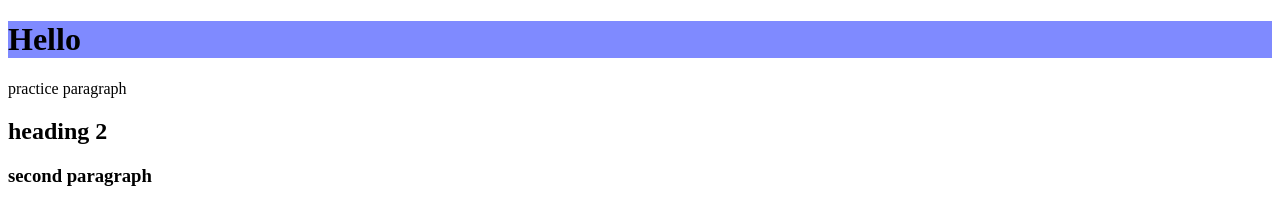
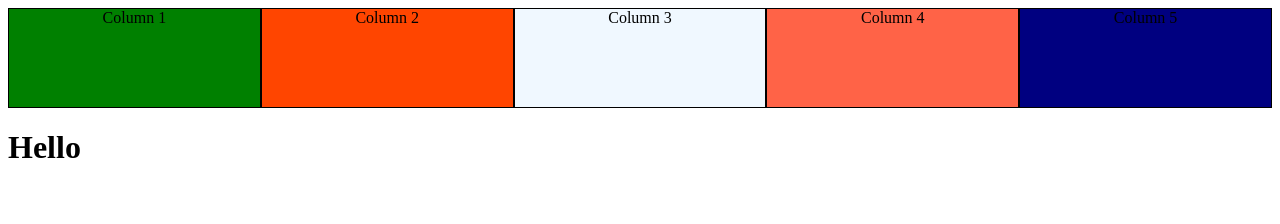
Before and after one commit to EHandy20/github-practice, a plain HTML site: page index.html in a window 1280 px wide. Drawn offline with Linux system fonts and the light colour scheme.

Commit message:
practice with columns

```diff
--- a/css/styles.css
+++ b/css/styles.css
@@ -1,3 +1,34 @@
-h1 {
-    background-color: #7f8aff;
+* {
+    box-sizing: border-box;
 }
+.column {
+    text-align: center;
+    float: left;
+    width: 20%;
+    height: 100px;
+    border: 0.5px solid #000000;
+}
+
+#first {
+    background-color: #008000;
+}
+
+#second {
+    background-color: #ff4500;
+}
+
+#third {
+    background-color: #f0f8ff;
+}
+
+#fourth {
+    background-color: #ff6347;
+}
+
+#fifth {
+    background-color: #000080;
+}
+
+.clearfix {
+        clear: both;
+}
--- a/index.html
+++ b/index.html
@@ -8,10 +8,17 @@
     <title>Document</title>
 </head>
 <body>
-    <h1> Hello</h1>
-    <p>practice paragraph</p>
-    <h2>heading 2</h2>
-    <h3>second paragraph</h3>
+    <div>
+        <div class="column" id="first">Column 1</div>
+        <div class="column" id="second">Column 2</div>
+        <div class="column" id="third">Column 3</div>
+        <div class="column" id="fourth">Column 4</div>
+        <div class="column" id="fifth">Column 5</div>
+    </div>
+    <div>
+        <div class="clearfix"></div>
+        <h1>Hello</h1>
+
 
 </body>
 </html>
```
